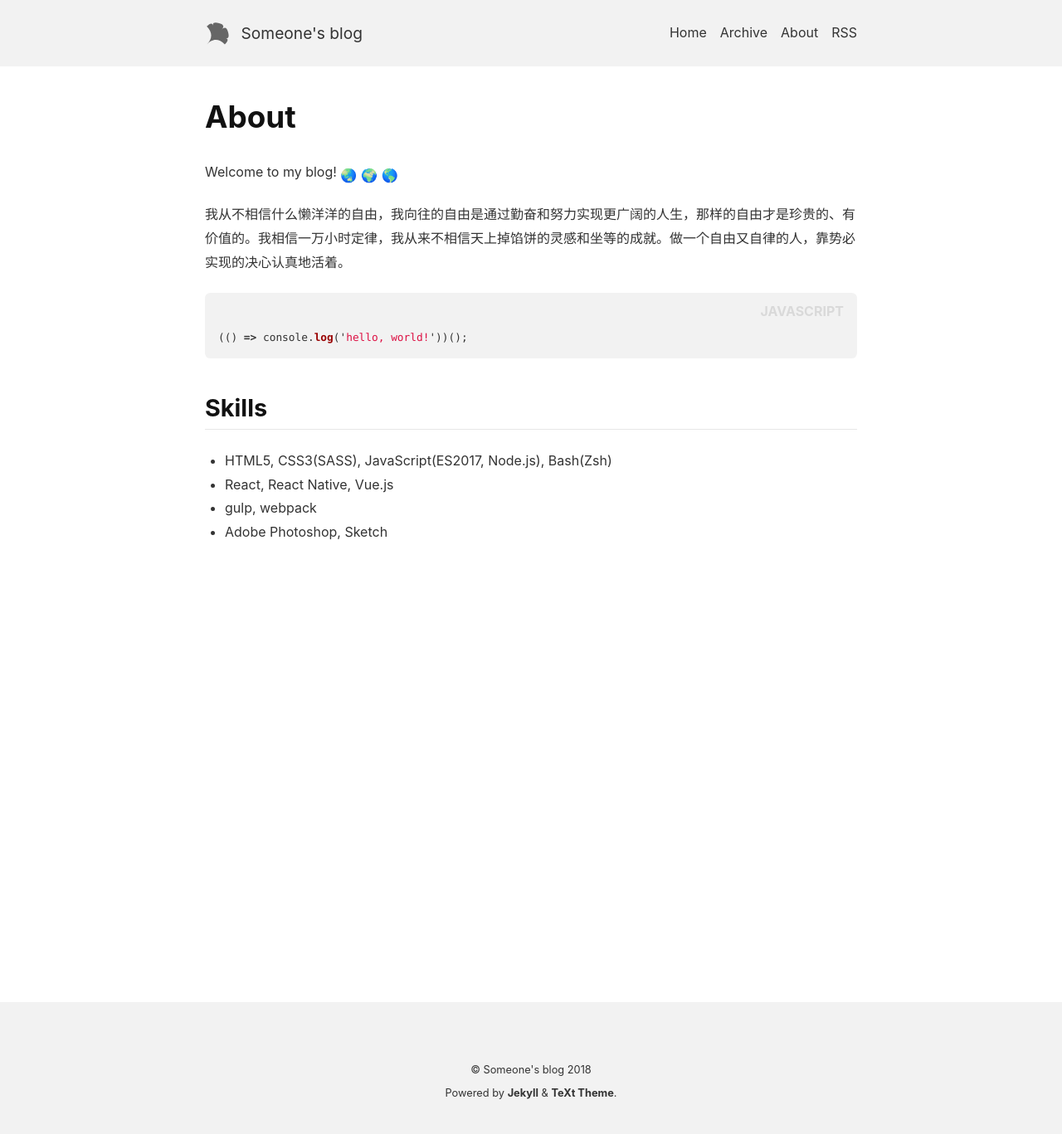
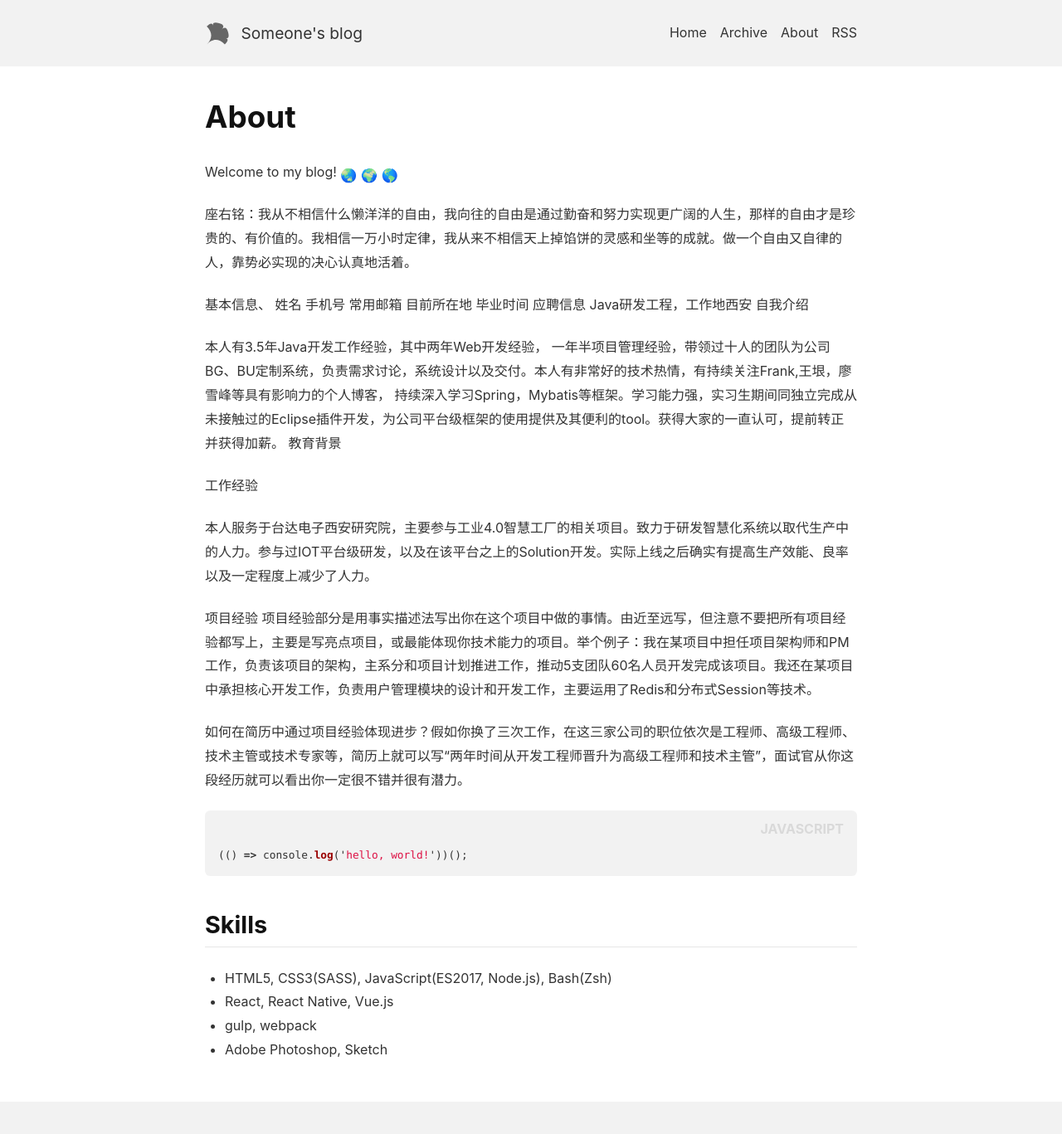
Before and after one commit to jieVI/jievi.github.io, a Jekyll site: the page built from about.md, in a window 1280 px wide and 1400 px high. Shown: the top 1367 px of the window at 83% size. Built offline with Jekyll 4.4.1, drawn with Linux system fonts in a browser that asks for light colours; nearby versions of some CDN libraries; emoji names are drawn with the system emoji font.

Commit message:
Update about.md

```diff
--- a/about.md
+++ b/about.md
@@ -10,7 +10,31 @@ key: page-about
 
 Welcome to my blog! :earth_asia: :earth_africa: :earth_americas:
 
-我从不相信什么懒洋洋的自由，我向往的自由是通过勤奋和努力实现更广阔的人生，那样的自由才是珍贵的、有价值的。我相信一万小时定律，我从来不相信天上掉馅饼的灵感和坐等的成就。做一个自由又自律的人，靠势必实现的决心认真地活着。
+座右铭：我从不相信什么懒洋洋的自由，我向往的自由是通过勤奋和努力实现更广阔的人生，那样的自由才是珍贵的、有价值的。我相信一万小时定律，我从来不相信天上掉馅饼的灵感和坐等的成就。做一个自由又自律的人，靠势必实现的决心认真地活着。
+
+
+基本信息、
+	姓名
+	手机号
+	常用邮箱
+	目前所在地
+	毕业时间
+应聘信息
+	Java研发工程，工作地西安
+自我介绍
+
+本人有3.5年Java开发工作经验，其中两年Web开发经验， 一年半项目管理经验，带领过十人的团队为公司BG、BU定制系统，负责需求讨论，系统设计以及交付。本人有非常好的技术热情，有持续关注Frank,王垠，廖雪峰等具有影响力的个人博客， 持续深入学习Spring，Mybatis等框架。学习能力强，实习生期间同独立完成从未接触过的Eclipse插件开发，为公司平台级框架的使用提供及其便利的tool。获得大家的一直认可，提前转正并获得加薪。
+教育背景
+
+工作经验
+
+本人服务于台达电子西安研究院，主要参与工业4.0智慧工厂的相关项目。致力于研发智慧化系统以取代生产中的人力。参与过IOT平台级研发，以及在该平台之上的Solution开发。实际上线之后确实有提高生产效能、良率以及一定程度上减少了人力。
+
+项目经验
+项目经验部分是用事实描述法写出你在这个项目中做的事情。由近至远写，但注意不要把所有项目经验都写上，主要是写亮点项目，或最能体现你技术能力的项目。举个例子：我在某项目中担任项目架构师和PM工作，负责该项目的架构，主系分和项目计划推进工作，推动5支团队60名人员开发完成该项目。我还在某项目中承担核心开发工作，负责用户管理模块的设计和开发工作，主要运用了Redis和分布式Session等技术。
+
+如何在简历中通过项目经验体现进步？假如你换了三次工作，在这三家公司的职位依次是工程师、高级工程师、技术主管或技术专家等，简历上就可以写“两年时间从开发工程师晋升为高级工程师和技术主管”，面试官从你这段经历就可以看出你一定很不错并很有潜力。
+
 
 {% highlight javascript %}
 (() => console.log('hello, world!'))();
```
